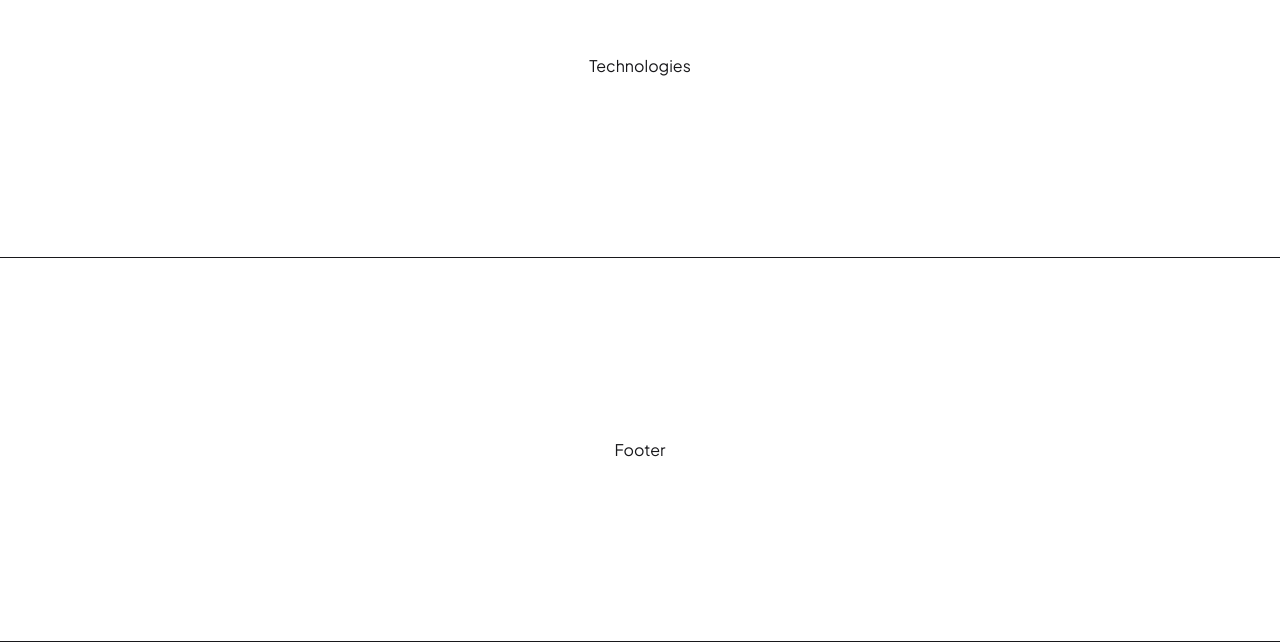
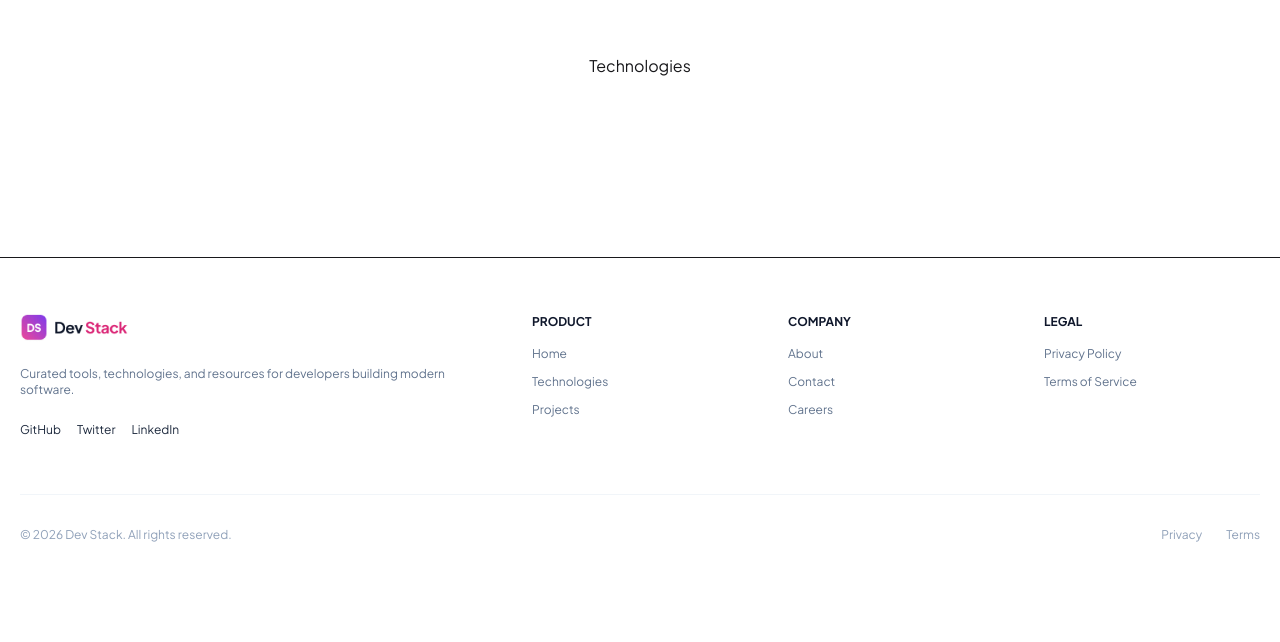
Before and after one commit to nishu-ptg/B14-A05-DevStack, a React (Vite) app: page / in a window 1280 px wide. Shown: the part 925-1567 px from the top of the page. After the commit the page ends 1500 px from the top, so only its background shows below. Built offline with nearby package versions, Linux system fonts and the light colour scheme.

Commit message:
- banner responsive, - footer done (easy things first) - container separated in navbar

```diff
--- a/src/components/Banner/Banner.tsx
+++ b/src/components/Banner/Banner.tsx
@@ -3,23 +3,23 @@ import bannerImg from "../../assets/banner-stack.png";
 const Banner = () => {
   return (
     <div className="container mx-auto px-5">
-      <div className="flex flex-col md:flex-row items-stretch gap-8 py-24">
-        <div className="flex-1 flex flex-col justify-center items-center md:items-start text-center md:text-left bg-blue-50">
-          <h1 className="font-inter font-extrabold text-6xl tracking-tight mb-6">
+      <div className="flex flex-col md:flex-row items-stretch gap-3 md:gap-8 py-8 md:py-24">
+        <div className="flex-1 flex flex-col justify-center items-center md:items-start text-center md:text-left bg-transparent">
+          <h1 className="font-inter font-extrabold text-3xl md:text-6xl tracking-tight mb-3 md:mb-6">
             <span className="text-slate-900">Build Your Ideal</span>
             <br />
-            <span className="bg-[image:var(--gradient-bg)] bg-clip-text text-transparent">
+            <span className="bg-(image:--gradient-bg) bg-clip-text text-transparent">
               Development Stack
             </span>
           </h1>
 
-          <p className="md:pr-40 text-lg leading-8 text-slate-600 mb-10">
+          <p className="2xl:pr-40 text-sm md:text-lg leading-5.5 md:leading-8 text-slate-600 mb-5 md:mb-10">
             Explore frontend, backend, database, and tooling options, compare
             them side by side, and put together the stack that fits your next
             project.
           </p>
           <div className="flex gap-4 w-full md:w-auto font-inter font-semibold text-sm">
-            <button className="btn flex-1 md:min-w-44 p-3 rounded-lg bg-[image:var(--gradient-bg)] text-white">
+            <button className="btn flex-1 md:min-w-44 p-3 rounded-lg bg-(image:--gradient-bg) text-white">
               Explore Technologies
             </button>
             <button className="btn flex-1 md:min-w-44 p-3 rounded-lg">
@@ -27,7 +27,7 @@ const Banner = () => {
             </button>
           </div>
         </div>
-        <div className="flex-1 flex flex-col justify-center items-center text-center bg-red-50">
+        <div className="flex-1 flex flex-col justify-center items-center text-center bg-transparent">
           <img src={bannerImg} alt="Banner Stack" />
         </div>
       </div>
--- a/src/components/Footer/Footer.tsx
+++ b/src/components/Footer/Footer.tsx
@@ -1,10 +1,91 @@
+import logoText from "../../assets/logo-text.png";
+
 const Footer = () => {
   return (
-    <>
-      <div className="flex h-96 items-center justify-center border-b">
-        Footer
+    <div className="container mx-auto px-5">
+      <div className="grid grid-cols-1 md:grid-cols-5 gap-10 py-7 md:py-14">
+        <div className="col-span-1 md:col-span-2">
+          <div className="flex flex-col justify-between h-full items-center md:items-start">
+            <div>
+              <img src={logoText} alt="Logo" className="h-7 w-auto" />
+            </div>
+            <p className="text-xs text-slate-500 2xl:pr-40 mt-5 md:mt-0 mb-8 md:mb-0">
+              Curated tools, technologies, and resources for developers building
+              modern software.
+            </p>
+
+            <ul className="flex items-center gap-4 text-xs text-semibold text-slate-800">
+              <li>
+                <a href="#">GitHub</a>
+              </li>
+              <li>
+                <a href="#">Twitter</a>
+              </li>
+              <li>
+                <a href="#">LinkedIn</a>
+              </li>
+            </ul>
+          </div>
+        </div>
+
+        <div className="hidden md:block col-span-1">
+          <h3 className="uppercase text-slate-900 font-bold text-xs mb-4">
+            Product
+          </h3>
+          <ul className="space-y-3 mb-5 text-xs text-slate-500">
+            <li>
+              <a href="#">Home</a>
+            </li>
+            <li>
+              <a href="#">Technologies</a>
+            </li>
+            <li>
+              <a href="#">Projects</a>
+            </li>
+          </ul>
+        </div>
+
+        <div className="hidden md:block col-span-1">
+          <h3 className="uppercase text-slate-900 font-bold text-xs mb-4">
+            Company
+          </h3>
+          <ul className="space-y-3 mb-5 text-xs text-slate-500">
+            <li>
+              <a href="#">About</a>
+            </li>
+            <li>
+              <a href="#">Contact</a>
+            </li>
+            <li>
+              <a href="#">Careers</a>
+            </li>
+          </ul>
+        </div>
+
+        <div className="hidden md:block col-span-1">
+          <h3 className="uppercase text-slate-900 font-bold text-xs mb-4">
+            Legal
+          </h3>
+          <ul className="space-y-3 mb-5 text-xs text-slate-500">
+            <li>
+              <a href="#">Privacy Policy</a>
+            </li>
+            <li>
+              <a href="#">Terms of Service</a>
+            </li>
+          </ul>
+        </div>
       </div>
-    </>
+
+      <footer className="flex border-t border-slate-100 py-5 md:py-8 text-xs text-slate-400 flex-row items-center justify-between">
+        <p>&copy; 2026 Dev Stack. All rights reserved.</p>
+
+        <div className="flex gap-6">
+          <a href="#">Privacy</a>
+          <a href="#">Terms</a>
+        </div>
+      </footer>
+    </div>
   );
 };
 
--- a/src/components/NavBar/NavBar.tsx
+++ b/src/components/NavBar/NavBar.tsx
@@ -13,7 +13,8 @@ const NavBar = () => {
   return (
     <>
       <nav className="sticky top-0 z-50 bg-white border-b border-slate-100 font-bold md:font-medium text-xs md:text-sm">
-        <div className="container mx-auto flex items-center justify-between px-5 h-10 md:h-20">
+        <div className="container mx-auto px-5">
+          <div className="flex items-center justify-between h-10 md:h-20">
             <button
               className="md:hidden cursor-pointer"
               onClick={() => setIsMobileOpen(!isMobileOpen)}
@@ -38,6 +39,7 @@ const NavBar = () => {
               </button>
             </div>
           </div>
+        </div>
       </nav>
 
       <NavMenuMobile items={menuItems} isOpen={isMobileOpen} />
```
Lines whose indentation alone changed are shown as unchanged.
